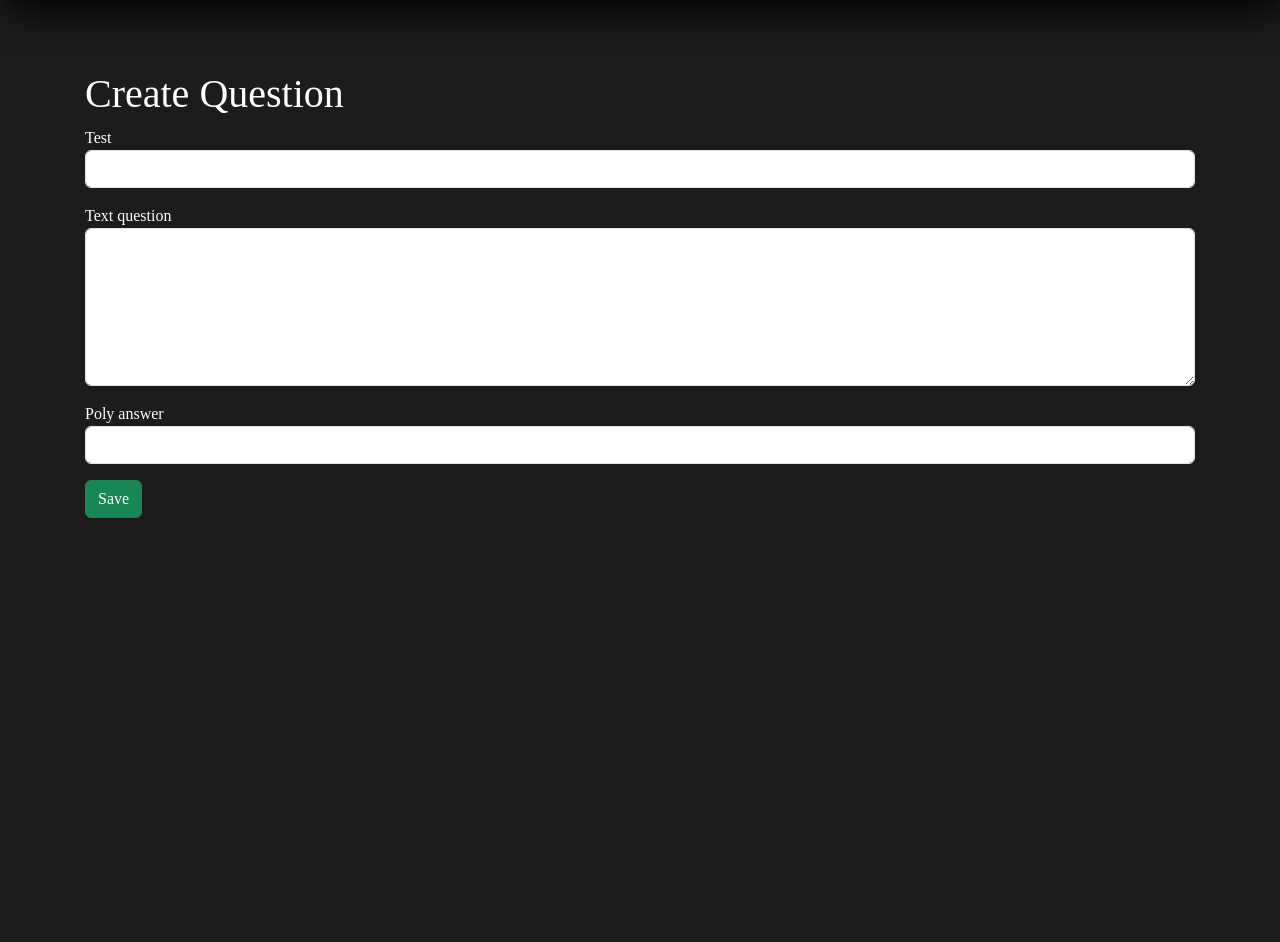
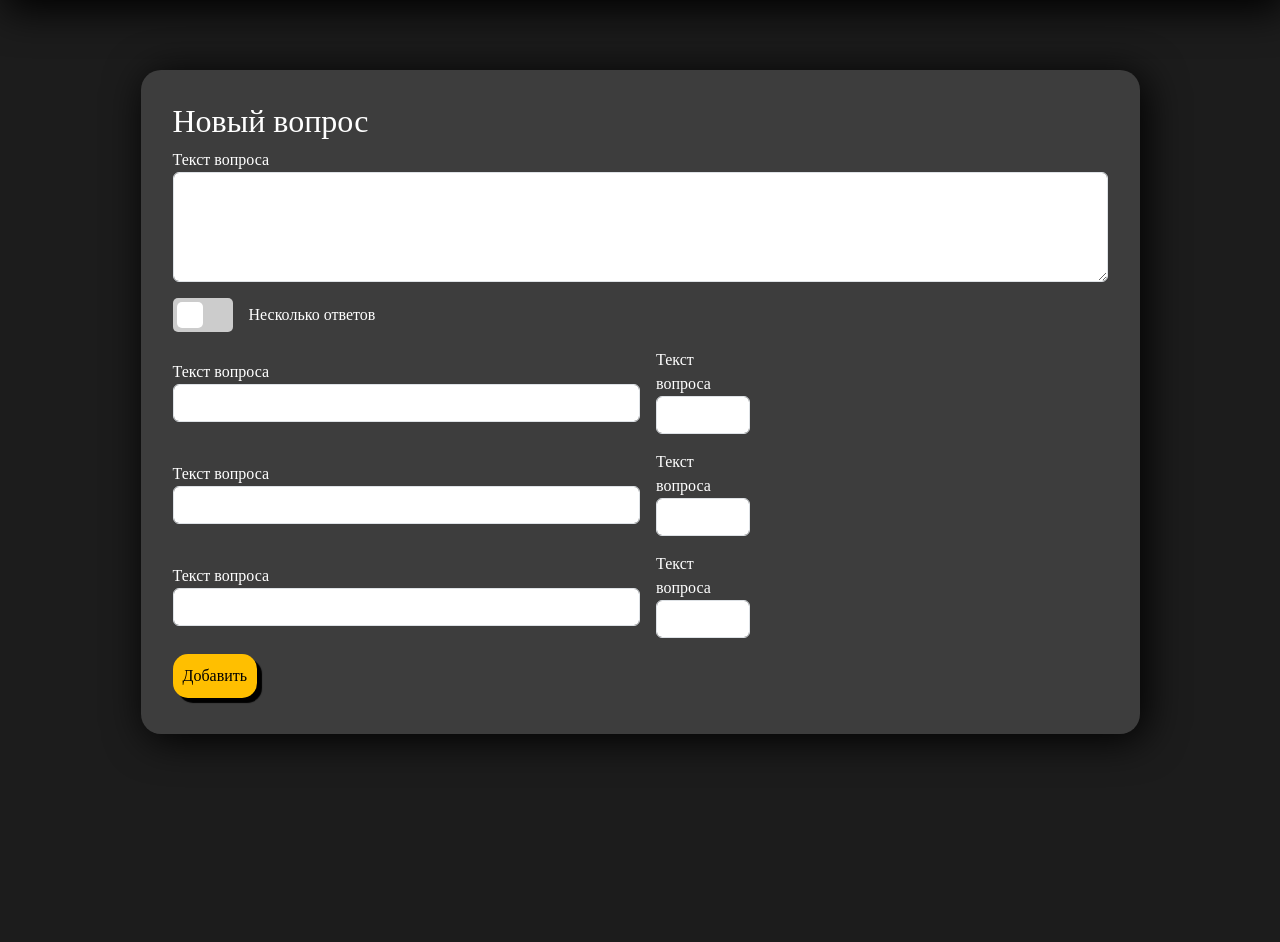
Before and after one commit to nikitaig/platform, a Yii app: template views/question/create.php in a window 1280 px wide. Shown: the part 80-1022 px from the top of the page. Run offline with PHP 8.4 and a stand-in for Yii, Linux system fonts and the light colour scheme; the template is opened without the code that fills it, so the values that code supplies are empty; form fields are guessed from the names that the template uses; some libraries are stand-ins or nearby versions; some web fonts are replaced.

Commit message:
begin 1.5 question form in progress

```diff
--- a/controllers/TestController.php
+++ b/controllers/TestController.php
@@ -92,7 +92,7 @@ class TestController extends Controller
                     $model->image->saveAs(\Yii::$app->basePath. '/web/' . $file_name);
                     $model->image=$file_name;
                     $model->save();
-                    return $this->redirect(['view', 'id_test' => $model->id_test]);
+                    return $this->redirect(['/question/create', 'id_test' => $model->id_test]);
                 }
             }
         } else {
--- a/views/question/_form.php
+++ b/views/question/_form.php
@@ -8,20 +8,65 @@ use yii\widgets\ActiveForm;
 /** @var yii\widgets\ActiveForm $form */
 ?>
 
-<div class="question-form">
 
-    <?php $form = ActiveForm::begin(); ?>
+<div class="enter_main">
+    <div class="enter" style='width:90%'>
+    <h2>Новый вопрос</h2>
 
-    <?= $form->field($model, 'test_id')->textInput() ?>
 
-    <?= $form->field($model, 'text_question')->textarea(['rows' => 6]) ?>
+    <form <?php echo "action='/question/create?id_test=$id_test'";?> method="POST">
+<input type="hidden" <?php echo 'value=' . \Yii::$app->getSecurity()->generateRandomString(50);?> name='_csrf'>
+        <span class="" for='text_question'>Текст вопроса</span>
+        <textarea type="textarea" id="text_question" name="Question[text_question]" class="form-control mb-3" rows="4" required></textarea>
+        <div class="check_box_box mb-3">
+            <label class="switch">
+                <input type="checkbox" value='1' name='Question[poly_answer]'>
+                <span class="slider"></span>
+            </label>
+            <p style="margin-bottom:0;">Несколько ответов</p>
+        </div>
 
-    <?= $form->field($model, 'poly_answer')->textInput() ?>
+        <div class="check_box_box mb-3 w-100 ">
+            <div style="width:50%;">
+                <span class="" for='text_answer_choice'>Текст вопроса</span>
+                <input type="text" id='text_answer_choice' class='form-control' name='AnswerChoice[text_answer_choice]'>
+            </div>
+            <div style="width:10%;">
+                <span class="" for='point'>Текст вопроса</span>
+                <input type="text" id='point' class='form-control' name='AnswerChoice[point]'>
+            </div>
+        </div>
 
-    <div class="form-group">
-        <?= Html::submitButton('Save', ['class' => 'btn btn-success']) ?>
+
+                <div class="check_box_box mb-3 w-100 ">
+            <div style="width:50%;">
+                <span class="" for='text_answer_choice'>Текст вопроса</span>
+                <input type="text" id='text_answer_choice' class='form-control' name='AnswerChoice[text_answer_choice]'>
+            </div>
+            <div style="width:10%;">
+                <span class="" for='point'>Текст вопроса</span>
+                <input type="text" id='point' class='form-control' name='AnswerChoice[point]'>
+            </div>
+        </div>
+
+
+                <div class="check_box_box mb-3 w-100 ">
+            <div style="width:50%;">
+                <span class="" for='text_answer_choice'>Текст вопроса</span>
+                <input type="text" id='text_answer_choice' class='form-control' name='AnswerChoice[text_answer_choice]'>
+            </div>
+            <div style="width:10%;">
+                <span class="" for='point'>Текст вопроса</span>
+                <input type="text" id='point' class='form-control' name='AnswerChoice[point]'>
+            </div>
+        </div>
+        <div class="boba">
+            <button type='submit' class='but_yellow'>Добавить</button>
+        </div>
+    </form>
+
+
+
     </div>
 
-    <?php ActiveForm::end(); ?>
-
 </div>
--- a/views/question/create.php
+++ b/views/question/create.php
@@ -5,16 +5,13 @@ use yii\helpers\Html;
 /** @var yii\web\View $this */
 /** @var app\models\Question $model */
 
-$this->title = 'Create Question';
-$this->params['breadcrumbs'][] = ['label' => 'Questions', 'url' => ['index']];
-$this->params['breadcrumbs'][] = $this->title;
+$this->title = 'Новый вопрос';
 ?>
 <div class="question-create">
 
-    <h1><?= Html::encode($this->title) ?></h1>
-
     <?= $this->render('_form', [
         'model' => $model,
+        'id_test' => $id_test,
     ]) ?>
 
 </div>
```
Also changed, not shown: controllers/QuestionController.php (+15 -2 lines).
